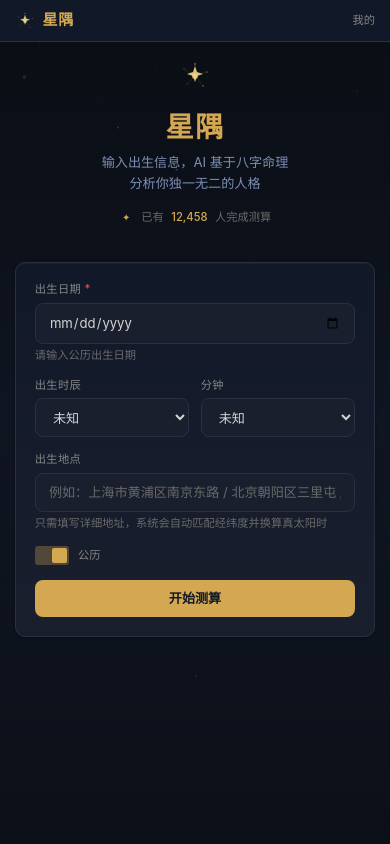
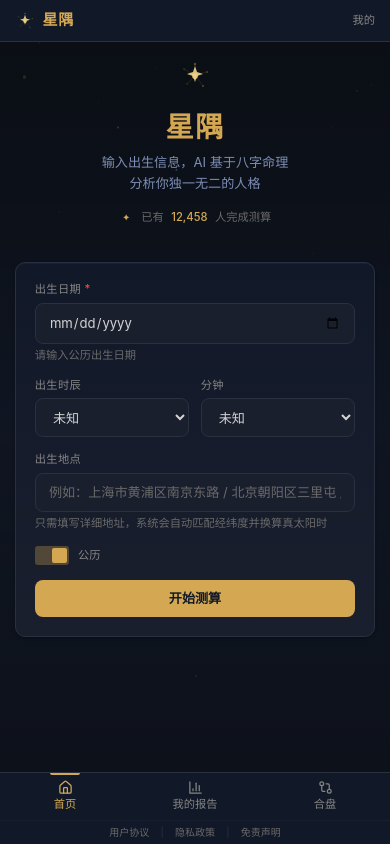
Before and after one commit to h94ns59n89-cmyk/fate-gate, a Next.js app: page / in a window 390 px wide. Built offline with nearby package versions, Linux system fonts and the light colour scheme; no server answers; the database is empty.

Commit message:
fix: always show legal links in fixed bottom bar, prevent content overlap

```diff
--- a/src/app/comparison/[id]/page.tsx
+++ b/src/app/comparison/[id]/page.tsx
@@ -102,7 +102,7 @@ export default function ComparisonResultPage() {
 
       if (!data.is_paid) {
         return (
-          <div className="min-h-screen px-4 pb-[110px] pt-14">
+          <div className="min-h-screen px-4 pb-[135px] pt-14">
             <div className="mb-6 text-center">
               <h1 className="mb-1 text-xl font-semibold text-[#d4d4d4]">人格对比</h1>
               {typeof data.summary_tag === 'string' && (
@@ -121,7 +121,7 @@ export default function ComparisonResultPage() {
             )}
 
             {userId && (
-              <div className="fixed bottom-[44px] left-0 right-0 z-50 border-t border-[#2a3040] bg-[#0B0E14]">
+              <div className="fixed bottom-[68px] left-0 right-0 z-50 border-t border-[#2a3040] bg-[#0B0E14]">
                 <PayWall
                   reportId={data.id}
                   userId={userId}
@@ -137,7 +137,7 @@ export default function ComparisonResultPage() {
       }
 
       return (
-    <div className="min-h-screen px-4 pb-[100px] pt-14">
+    <div className="min-h-screen px-4 pb-[68px] pt-14">
       {/* Header with decorative line */}
       <div className="mb-6 text-center">
         <div className="mb-3 flex items-center justify-center gap-2">
--- a/src/app/comparison/page.tsx
+++ b/src/app/comparison/page.tsx
@@ -156,7 +156,7 @@ export default function ComparisonPage() {
       <div className="star-field" />
       <div className="fixed inset-0 bg-gradient-to-b from-[#0B0E14]/60 via-[#111827]/40 to-[#0B0E14]/80 pointer-events-none z-[1]" />
 
-      <div className="relative z-10 px-4 pb-[60px] pt-16">
+      <div className="relative z-10 px-4 pb-[68px] pt-16">
         <div className="mb-8 text-center">
           <div className="mb-4 flex justify-center">
             <Logo size="md" showText={false} />
--- a/src/app/mine/page.tsx
+++ b/src/app/mine/page.tsx
@@ -132,7 +132,7 @@ export default function MinePage() {
   }
 
   return (
-    <div className="min-h-screen px-4 pb-[60px] pt-14">
+    <div className="min-h-screen px-4 pb-[68px] pt-14">
       <div className="mb-6 flex items-center justify-between">
         <div>
           <h1 className="text-xl font-semibold text-[#d4d4d4]">我的报告</h1>
--- a/src/app/page.tsx
+++ b/src/app/page.tsx
@@ -150,7 +150,7 @@ export default function LandingPage() {
       <div className="star-field" />
       <div className="fixed inset-0 bg-gradient-to-b from-[#0B0E14]/60 via-[#111827]/40 to-[#0B0E14]/80 pointer-events-none z-[1]" />
 
-      <div className="relative z-10 px-4 pb-[52px] pt-16">
+      <div className="relative z-10 px-4 pb-[68px] pt-16">
         {step === 'input' && (
           <>
             <div className="mb-10 text-center">
--- a/src/app/report/[id]/page.tsx
+++ b/src/app/report/[id]/page.tsx
@@ -226,7 +226,7 @@ export default function ReportPage() {
   if (paid && report) {
     return (
       <div className="min-h-screen pt-14">
-        <div className="px-4 pb-[60px]">
+        <div className="px-4 pb-[68px]">
           <ReportPageViewer report={report} onShare={() => trackEvent(EVENTS.SUMMARY_SHARED)} />
           {inviteCodeSection}
         </div>
@@ -247,7 +247,7 @@ export default function ReportPage() {
         />
         {inviteCodeSection}
       </div>
-      <div className="fixed bottom-[44px] left-0 right-0 z-50 border-t border-[#2a3040] bg-[#0B0E14]">
+      <div className="fixed bottom-[68px] left-0 right-0 z-50 border-t border-[#2a3040] bg-[#0B0E14]">
         <PayWall reportId={reportId} userId={userId ?? 0} compact onSuccess={handlePaySuccess} />
       </div>
     </div>
--- a/src/components/layout/BottomTab.tsx
+++ b/src/components/layout/BottomTab.tsx
@@ -11,12 +11,19 @@ const tabs = [
   { href: '/comparison', label: '合盘', icon: GitCompare },
 ];
 
+const legalLinks = [
+  { href: '/terms', label: '用户协议' },
+  { href: '/privacy', label: '隐私政策' },
+  { href: '/disclaimer', label: '免责声明' },
+];
+
 export function BottomTab() {
   const pathname = usePathname();
 
   return (
-    <nav className="fixed bottom-0 z-50 w-full max-w-md border-t border-[#2a3040] bg-[#111827] md:hidden">
-      <div className="flex justify-around">
+    <nav className="fixed bottom-0 z-50 w-full max-w-md bg-[#111827] md:hidden">
+      {/* Navigation tabs */}
+      <div className="flex justify-around border-t border-[#2a3040]">
         {tabs.map(({ href, label, icon: Icon }) => {
           const active = pathname === href;
           return (
@@ -35,6 +42,20 @@ export function BottomTab() {
           );
         })}
       </div>
+      {/* Legal links bar */}
+      <div className="flex items-center justify-center gap-3 border-t border-[#2a3040]/30 py-1">
+        {legalLinks.map((link, i) => (
+          <span key={link.href} className="flex items-center gap-3">
+            {i > 0 && <span className="text-[10px] text-[#2a3040]">|</span>}
+            <Link
+              href={link.href}
+              className="text-[10px] leading-none text-[#6a6a6a] transition-colors hover:text-[#858585]"
+            >
+              {link.label}
+            </Link>
+          </span>
+        ))}
+      </div>
     </nav>
   );
 }
--- a/src/components/layout/ClientLayout.tsx
+++ b/src/components/layout/ClientLayout.tsx
@@ -1,6 +1,5 @@
 'use client';
 
-import { usePathname } from 'next/navigation';
 import { Header } from '@/components/layout/Header';
 import { TopNav } from '@/components/layout/TopNav';
 import { BottomTab } from '@/components/layout/BottomTab';
@@ -8,9 +7,6 @@ import { LegalFooter } from '@/components/layout/LegalFooter';
 import { ToastProvider } from '@/components/common/Toast';
 
 export function ClientLayout({ children }: { children: React.ReactNode }) {
-  const pathname = usePathname();
-  const hideTab = pathname === '/';
-
   return (
     <>
       <Header />
@@ -19,7 +15,7 @@ export function ClientLayout({ children }: { children: React.ReactNode }) {
         {children}
       </div>
       <div className="md:hidden">
-        {!hideTab && <BottomTab />}
+        <BottomTab />
       </div>
       <LegalFooter />
       <ToastProvider />
```
Also changed, not shown: 1 other file (tests, documents, lock files or other folders).
